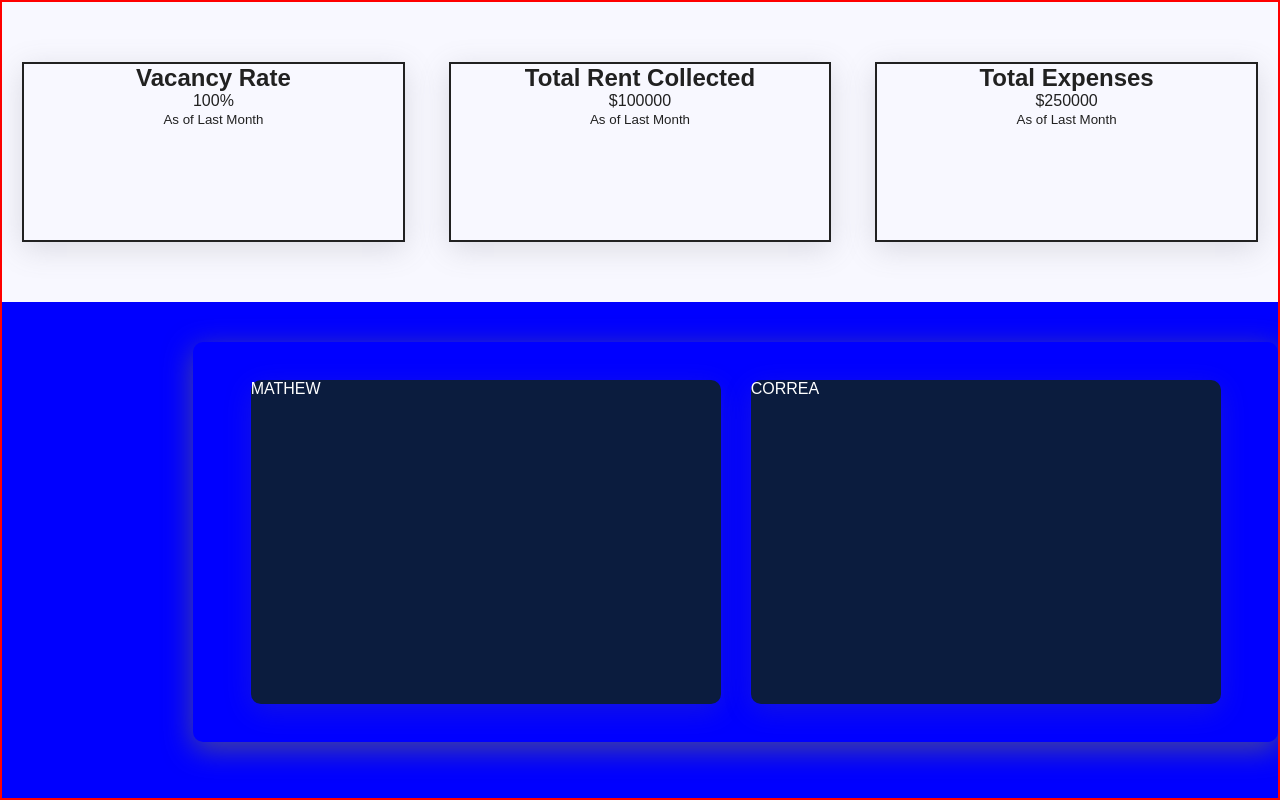
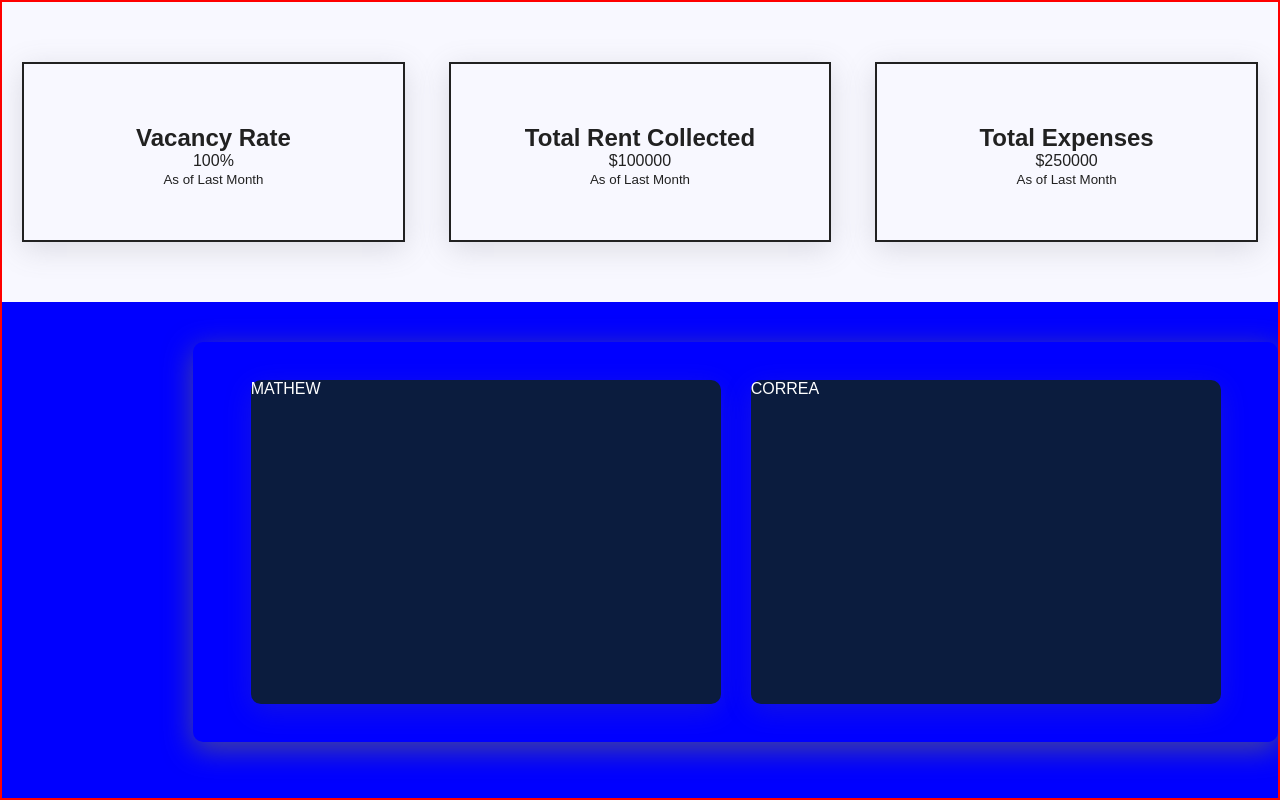
Before and after one commit to Correa95/Property-Management-System, a React (Vite) app in the folder client-side/: page /overview in a window 1280 px wide. Built offline with nearby package versions, Linux system fonts and the light colour scheme.

Commit message:
styline the app structure

```diff
--- a/client-side/src/Components/Analysis.css
+++ b/client-side/src/Components/Analysis.css
@@ -18,10 +18,15 @@
   margin: 20px;
   box-shadow: rgba(100, 100, 111, 0.2) 0px 7px 29px 0px;
 }
+.titleHeader {
+  margin-top: 60px;
+}
 .dollarAmount {
+  margin-top: 10px;
   font-size: 16px;
 }
-.timeUpdate {
+small .timeUpdate {
+  margin-top: 40px;
   font: 14px;
   color: #212121;
 }
--- a/client-side/src/Components/Analysis.jsx
+++ b/client-side/src/Components/Analysis.jsx
@@ -3,19 +3,19 @@ function Analysis() {
   return (
     <section className="statsContainer">
       <div className="stats">
-        <h1>Vacancy Rate</h1>
+        <h1 className="titleHeader">Vacancy Rate</h1>
         <amount className="dollarAmount">100%</amount>
         <br />
         <small>As of Last Month</small>
       </div>
       <div className="stats">
-        <h1>Total Rent Collected</h1>
+        <h1 className="titleHeader">Total Rent Collected</h1>
         <amount className="dollarAmount">$100000</amount>
         <br />
         <small>As of Last Month</small>
       </div>
       <div className="stats">
-        <h1>Total Expenses</h1>
+        <h1 className="titleHeader">Total Expenses</h1>
         <amount className="dollarAmount">$250000</amount>
         <br />
         <small className="timeUpdate">As of Last Month</small>
```
